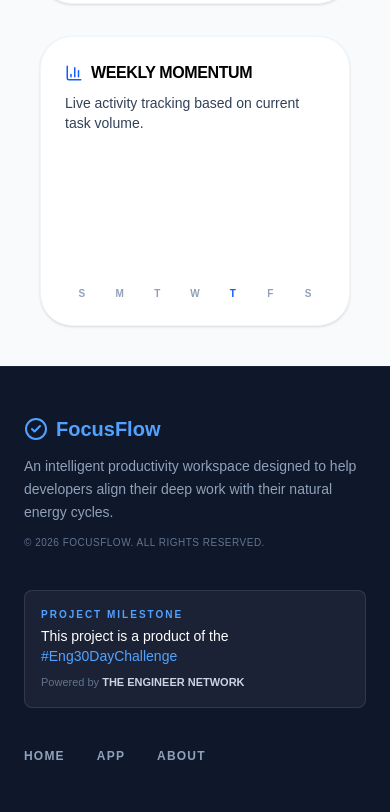
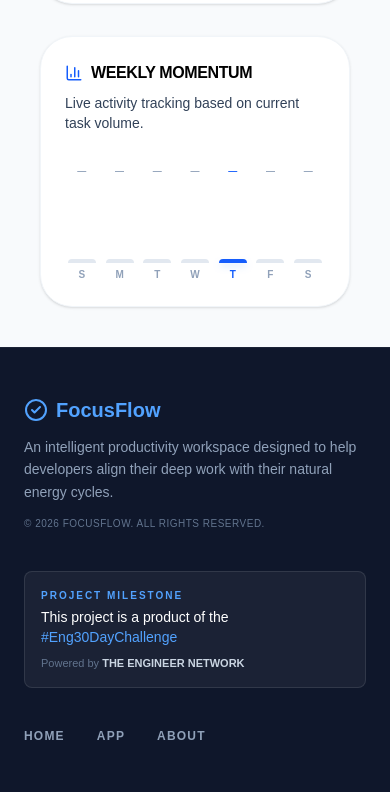
Before and after one commit to drspine1/focus_flow, a Next.js app: page /dashboard/stats in a window 390 px wide. Shown: the part 1124-1936 px from the top of the page. Built offline with nearby package versions, Linux system fonts and the light colour scheme.

Commit message:
fix: persist tasks and archive across refresh, fix hydration errors

```diff
--- a/app/dashboard/layout.tsx
+++ b/app/dashboard/layout.tsx
@@ -1,6 +1,6 @@
 "use client";
 
-import { useState, useEffect, useRef, createContext, useContext } from "react";
+import { useState, useEffect, createContext, useContext } from "react";
 import { Plus, Trophy } from "lucide-react";
 import Sidebar from "@/components/layout/sidebar";
 import MobileNav from "@/components/layout/MobileNav";
@@ -8,75 +8,80 @@ import CreateTaskModal from "@/components/CreateTaskModal";
 import { ArchiveDrawer } from "@/components/ArchiveDrawer";
 import { Task } from "@/types";
 
-// 1. UPDATE THE CONTRACT (Type definition)
 const TaskContext = createContext<{
   tasks: Task[];
-  setTasks: React.Dispatch<React.SetStateAction<Task[]>>; // Add this
+  setTasks: React.Dispatch<React.SetStateAction<Task[]>>;
+  archivedTasks: Task[];
   onCompleteTask: (id: string) => void;
   onDeleteTask: (id: string) => void;
 } | null>(null);
 
 export const useTasks = () => {
   const context = useContext(TaskContext);
-  if (!context) {
-    throw new Error('useTasks must be used within a TaskProvider');
-  }
+  if (!context) throw new Error('useTasks must be used within a TaskProvider');
   return context;
 };
 
-export default function DashboardLayout({
-  children,
-}: {
-  children: React.ReactNode;
-}) {
+export default function DashboardLayout({ children }: { children: React.ReactNode }) {
   const [isModalOpen, setIsModalOpen] = useState(false);
   const [isArchiveOpen, setIsArchiveOpen] = useState(false);
   const [tasks, setTasks] = useState<Task[]>([]);
-  const isMounted = useRef(false);
+  const [archivedTasks, setArchivedTasks] = useState<Task[]>([]);
+  const [mounted, setMounted] = useState(false);
 
   useEffect(() => {
-    isMounted.current = true;
-    const saved = localStorage.getItem("focusflow_tasks");
-    if (saved) {
-      try {
-        const parsed: Task[] = JSON.parse(saved);
-        const now = Date.now();
-        const filtered = parsed.filter(t => (t as any).createdAt ? now - (t as any).createdAt < 86400000 : true);
-        setTasks(filtered);
-      } catch (error) {
-        console.error("Failed to parse tasks from localStorage:", error);
-      }
-    }
+    try {
+      const saved = localStorage.getItem("focusflow_tasks");
+      if (saved) setTasks(JSON.parse(saved));
+    } catch { /* ignore */ }
+
+    try {
+      const saved = localStorage.getItem("focusflow_archive");
+      if (saved) setArchivedTasks(JSON.parse(saved));
+    } catch { /* ignore */ }
+
+    setMounted(true);
   }, []);
 
+  // Persist tasks on every change — only after initial load
   useEffect(() => {
-    if (isMounted.current) {
-      try {
-        // Only persist active tasks to keep storage lean
-        const activeTasks = tasks.filter(t => !t.isCompleted);
-        localStorage.setItem("focusflow_tasks", JSON.stringify(activeTasks));
-      } catch (e) {
-        console.warn("localStorage quota exceeded, clearing old data...");
-        localStorage.removeItem("focusflow_tasks");
-      }
+    if (!mounted) return;
+    try {
+      localStorage.removeItem("focusflow_tasks");
+      localStorage.setItem("focusflow_tasks", JSON.stringify(tasks));
+    } catch (e) {
+      console.warn("localStorage quota exceeded, clearing all data...");
+      localStorage.removeItem("focusflow_tasks");
+      localStorage.removeItem("focusflow_archive");
     }
-  }, [tasks]);
+  }, [tasks, mounted]);
 
-  const completedTasks = tasks.filter(t => t.isCompleted);
+  const handleAddTask = (task: Task) => {
+    setTasks(prev => [task, ...prev]);
+  };
 
   const handleCompleteTask = (id: string) => {
-    setTasks(tasks.map(t => t.id === id ? {...t, isCompleted: true} : t));
+    const task = tasks.find(t => t.id === id);
+    if (!task) return;
+    if (archivedTasks.some(t => t.id === id)) return;
+    const newArchive = [...archivedTasks, { ...task, isCompleted: true }];
+    setArchivedTasks(newArchive);
+    localStorage.setItem("focusflow_archive", JSON.stringify(newArchive));
+    setTasks(prev => prev.filter(t => t.id !== id));
   };
 
   const handleDeleteTask = (id: string) => {
-    setTasks(tasks.filter(t => t.id !== id));
+    setTasks(prev => prev.filter(t => t.id !== id));
+    const newArchive = archivedTasks.filter(t => t.id !== id);
+    setArchivedTasks(newArchive);
+    localStorage.setItem("focusflow_archive", JSON.stringify(newArchive));
   };
 
   return (
-    // 2. PLUG IN THE VALUE (Provider)
     <TaskContext.Provider value={{
       tasks,
-      setTasks, // Add this here so children can "see" it
+      setTasks,
+      archivedTasks,
       onCompleteTask: handleCompleteTask,
       onDeleteTask: handleDeleteTask,
     }}>
@@ -90,13 +95,12 @@ export default function DashboardLayout({
                 My Workspace
               </h2>
             </div>
-
             <div className="flex items-center gap-1 md:gap-3">
               <button onClick={() => setIsArchiveOpen(true)} className="relative p-2 md:p-2.5 bg-slate-50 dark:bg-slate-800 rounded-xl hover:bg-orange-50 dark:hover:bg-slate-700 transition-all">
                 <Trophy size={20} className="md:w-[22px] md:h-[22px] text-slate-500" />
-                {completedTasks.length > 0 && (
+                {mounted && archivedTasks.length > 0 && (
                   <span className="absolute -top-1 -right-1 h-4 w-4 md:h-5 md:w-5 bg-orange-600 text-white text-[8px] md:text-[10px] rounded-full flex items-center justify-center font-black border-2 border-white">
-                    {completedTasks.length}
+                    {archivedTasks.length}
                   </span>
                 )}
               </button>
@@ -117,7 +121,7 @@ export default function DashboardLayout({
           {isModalOpen && (
             <CreateTaskModal
               onClose={() => setIsModalOpen(false)}
-              onAdd={(task) => setTasks(prev => [task, ...prev])}
+              onAdd={handleAddTask}
             />
           )}
         </div>
@@ -125,7 +129,7 @@ export default function DashboardLayout({
         <ArchiveDrawer
           isOpen={isArchiveOpen}
           onClose={() => setIsArchiveOpen(false)}
-          tasks={completedTasks}
+          tasks={archivedTasks}
           onDelete={handleDeleteTask}
         />
       </div>
--- a/app/dashboard/stats/page.tsx
+++ b/app/dashboard/stats/page.tsx
@@ -6,12 +6,13 @@ import EnergyChart from "@/components/EnergyChart";
 import { useTasks } from "../layout";
 
 export default function AnalyticsPage() {
-  const { tasks } = useTasks();
+  const { tasks, archivedTasks } = useTasks();
 
   const metrics = useMemo(() => {
-    const completed = tasks.filter(t => t.isCompleted);
+    const allTasks = [...tasks, ...archivedTasks];
+    const completed = archivedTasks;
     const completedCount = completed.length;
-    const totalCount = tasks.length;
+    const totalCount = allTasks.length;
     const rate = totalCount > 0 ? Math.round((completedCount / totalCount) * 100) : 0;
 
     const highEnergyDone = completed.filter(t => t.energy === 'high').length;
@@ -19,21 +20,22 @@ export default function AnalyticsPage() {
 
     // Real-time weekly data: map tasks to days of the week by createdAt
     const dayLabels = ['S', 'M', 'T', 'W', 'T', 'F', 'S'];
-    const today = new Date().getDay(); // 0=Sun, 6=Sat
+    const today = new Date().getDay();
     const weeklyData = dayLabels.map((day, i) => {
-      const dayTasks = tasks.filter(t => {
+      const dayCompleted = archivedTasks.filter(t => {
         if (!(t as any).createdAt) return false;
-        const d = new Date((t as any).createdAt).getDay();
-        return d === i;
-      });
-      const dayCompleted = dayTasks.filter(t => t.isCompleted).length;
-      const dayTotal = dayTasks.length;
+        return new Date((t as any).createdAt).getDay() === i;
+      }).length;
+      const dayTotal = allTasks.filter(t => {
+        if (!(t as any).createdAt) return false;
+        return new Date((t as any).createdAt).getDay() === i;
+      }).length;
       const value = dayTotal > 0 ? Math.round((dayCompleted / dayTotal) * 100) : 0;
       return { day, value, isToday: i === today };
     });
 
     return { completedCount, totalCount, rate, focusScore, weeklyData };
-  }, [tasks]);
+  }, [tasks, archivedTasks]);
 
   return (
     <div className="p-6 md:p-12 max-w-7xl mx-auto space-y-8 animate-in fade-in duration-500 dark:bg-slate-900 dark:text-slate-100">
@@ -95,17 +97,19 @@ export default function AnalyticsPage() {
             </p>
           </div>
 
-          <div className="mt-12 grid grid-cols-7 gap-1 items-end h-[120px] w-full">
+          <div className="mt-8 grid grid-cols-7 gap-1 items-end w-full">
              {metrics.weeklyData.map((data, i) => (
-               <div key={i} className="flex flex-col items-center gap-2 group/bar w-full">
-                 <div className="opacity-0 group-hover/bar:opacity-100 bg-slate-800 text-white text-[9px] py-1 px-1.5 rounded mb-1 transition-opacity whitespace-nowrap">
-                    {data.value}%
+               <div key={i} className="flex flex-col items-center gap-1 w-full">
+                 <span className={`text-[9px] font-bold ${data.isToday ? 'text-blue-600' : 'text-slate-400 dark:text-slate-500'}`}>
+                   {data.value > 0 ? `${data.value}%` : '—'}
+                 </span>
+                 <div className="w-full flex justify-center h-[80px] items-end">
+                   <div
+                     style={{ height: `${Math.max(data.value, 4)}%` }}
+                     className={`w-full max-w-[28px] rounded-t-md transition-all duration-700 ${data.isToday ? 'bg-blue-600 shadow-md shadow-blue-200 dark:shadow-blue-900' : 'bg-slate-200 dark:bg-slate-700'}`}
+                   />
                  </div>
-                 <div
-                   style={{ height: `${Math.max(data.value, 4)}%` }}
-                   className={`w-full max-w-[32px] rounded-t-md transition-all duration-700 ${data.isToday ? 'bg-blue-600 shadow-md shadow-blue-50' : 'bg-slate-100 dark:bg-slate-700'}`}
-                 />
-                 <span className={`text-[10px] font-bold mt-1 ${data.isToday ? 'text-blue-600' : 'text-slate-400'}`}>
+                 <span className={`text-[10px] font-bold ${data.isToday ? 'text-blue-600' : 'text-slate-400'}`}>
                     {data.day}
                  </span>
                </div>
--- a/components/DarkModeToggle.tsx
+++ b/components/DarkModeToggle.tsx
@@ -1,20 +1,14 @@
 "use client";
 
-import { useTheme } from "next-themes";
-import { useEffect, useState } from "react";
 import { Sun, Moon } from "lucide-react";
+import { useTheme } from "@/components/Providers";
 
 export default function DarkModeToggle() {
-  const [mounted, setMounted] = useState(false);
-  const { theme, setTheme } = useTheme();
-
-  useEffect(() => setMounted(true), []);
-
-  if (!mounted) return <span className="w-9 h-9 inline-block" />;
+  const { theme, toggleTheme } = useTheme();
 
   return (
     <button
-      onClick={() => setTheme(theme === "dark" ? "light" : "dark")}
+      onClick={toggleTheme}
       className="p-2 rounded-lg bg-slate-100 dark:bg-slate-700 text-slate-600 dark:text-slate-300 hover:bg-slate-200 dark:hover:bg-slate-600 transition-all"
       aria-label="Toggle dark mode"
     >
--- a/components/TaskCard.tsx
+++ b/components/TaskCard.tsx
@@ -13,9 +13,15 @@ interface TaskCardProps {
 
 export const TaskCard = ({ task, onComplete, onDelete, onToggleSubtask }: TaskCardProps) => {
   const [isExpanded, setIsExpanded] = useState(false);
+  const [completing, setCompleting] = useState(false);
 
-  // Logic to show/hide breakdown
   const hasSubtasks = task.subtasks && task.subtasks.length > 0;
+
+  const handleComplete = () => {
+    if (completing) return;
+    setCompleting(true);
+    onComplete(task.id);
+  };
 
   return (
     <div className="bg-white p-6 rounded-[24px] border border-slate-200/60 shadow-sm hover:border-black/20 transition-all flex flex-col group relative">
@@ -34,7 +40,7 @@ export const TaskCard = ({ task, onComplete, onDelete, onToggleSubtask }: TaskCa
           }`}>
             {task.energy} Power
           </span>
-          <button onClick={() => onComplete(task.id)} className="mr-8 text-blue-600 md:text-slate-300 hover:text-blue-600 transition-all hover:scale-110 active:scale-95">
+          <button onClick={handleComplete} disabled={completing} className="mr-8 text-blue-600 md:text-slate-300 hover:text-blue-600 transition-all hover:scale-110 active:scale-95 disabled:opacity-50 disabled:cursor-not-allowed">
             <Circle size={24} />
           </button>
         </div>
--- a/package.json
+++ b/package.json
@@ -15,7 +15,6 @@
     "framer-motion": "^12.38.0",
     "lucide-react": "^1.7.0",
     "next": "16.2.2",
-    "next-themes": "^0.4.6",
     "react": "19.2.4",
     "react-dom": "19.2.4",
     "recharts": "^3.8.1",
```
Also changed, not shown: app/dashboard/page.tsx (+18 -13 lines), components/Providers.tsx (+34 -3 lines), 1 other file (tests, documents, lock files or other folders).
